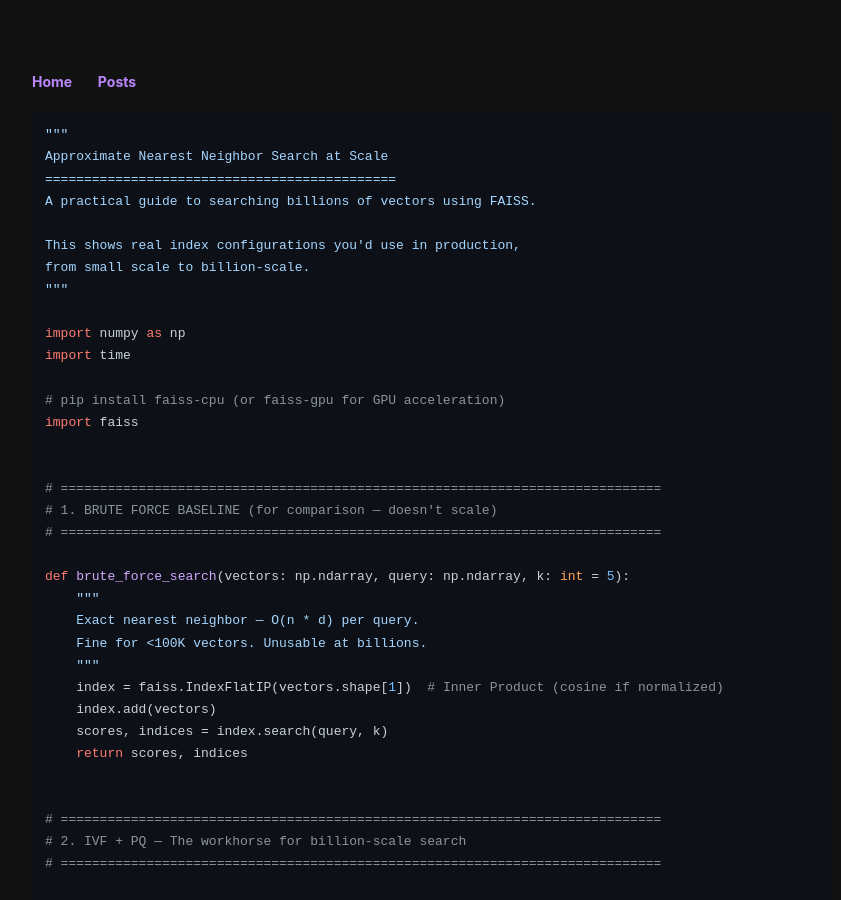
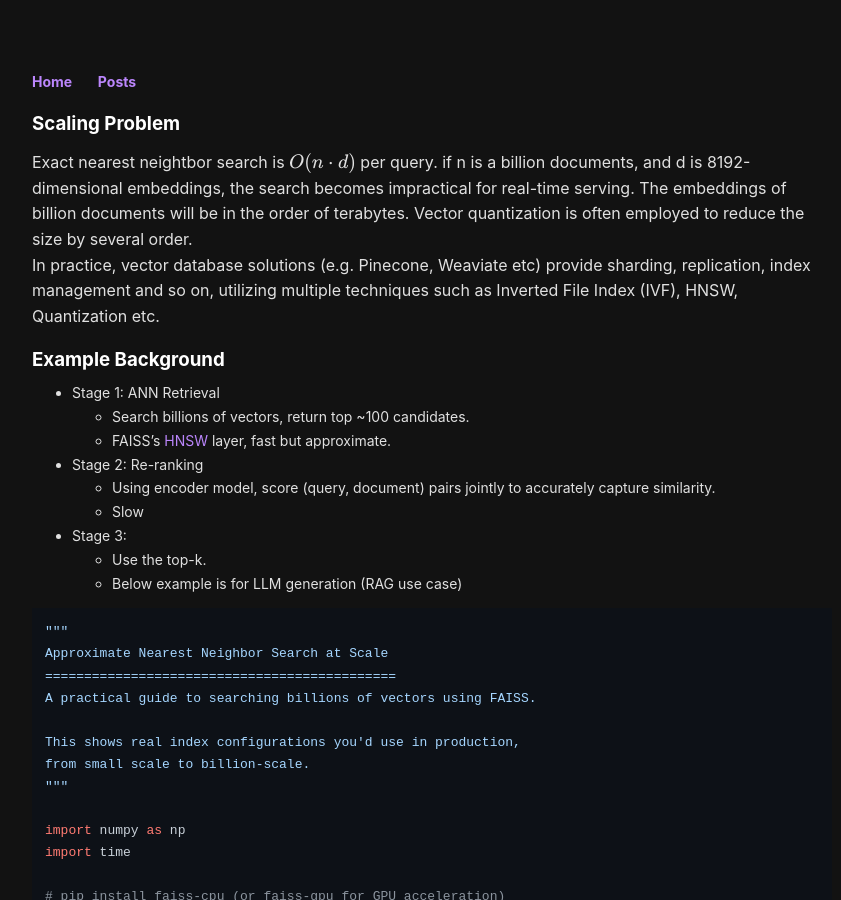
Before and after one commit to sean-sj-jung/sean-sj-jung.github.io, a Jekyll site: the page built from _posts/2025-02-08-ANNExample.md, in a window 1280 px wide and 900 px high. Shown: the whole window, without its empty margins (208-1049 px from the left). Built offline with Jekyll 4.4.1, drawn with Linux system fonts in a browser that asks for light colours; nearby versions of some CDN libraries.

Commit message:
update ann

````diff
--- a/_posts/2025-02-08-ANNExample.md
+++ b/_posts/2025-02-08-ANNExample.md
@@ -4,6 +4,24 @@ title: "Implement ANN search at scale"
 date: 2025-02-08
 excerpt: "Example implementation of scalable approximate search using FAISS."
 ---
+
+
+### Scaling Problem
+Exact nearest neightbor search is $$O(n·d)$$ per query. if n is a billion documents, and d is 8192-dimensional embeddings, the search becomes impractical for real-time serving.  The embeddings of billion documents will be in the order of terabytes. Vector quantization is often employed to reduce the size by several order.
+In practice, vector database solutions (e.g. Pinecone, Weaviate etc) provide sharding, replication, index management and so on, utilizing multiple techniques such as Inverted File Index (IVF), HNSW, Quantization etc.
+
+### Example Background
+
+- Stage 1: ANN Retrieval
+  - Search billions of vectors, return top ~100 candidates.
+  - FAISS's [HNSW](https://sean-sj-jung.github.io/2025/02/07/HNSW.html) layer, fast but approximate.
+- Stage 2: Re-ranking
+  - Using encoder model, score (query, document) pairs jointly to accurately capture similarity.
+  - Slow
+- Stage 3:
+  - Use the top-k.
+  - Below example is for LLM generation (RAG use case)
+
 
 
 ```python
````
Also changed, not shown: _posts/2021-03-01-ReservoirSampling.md (+3 -1 lines).
